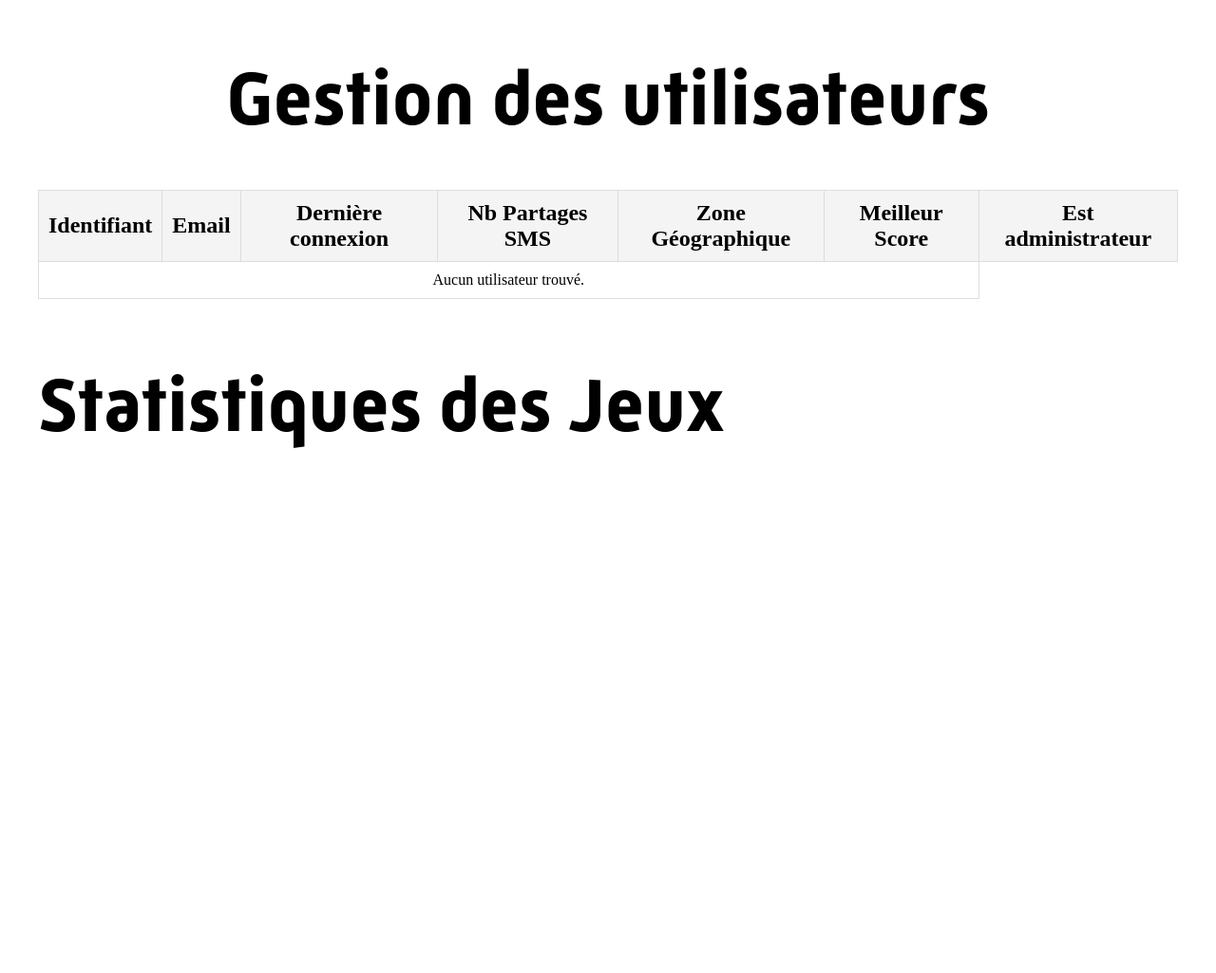
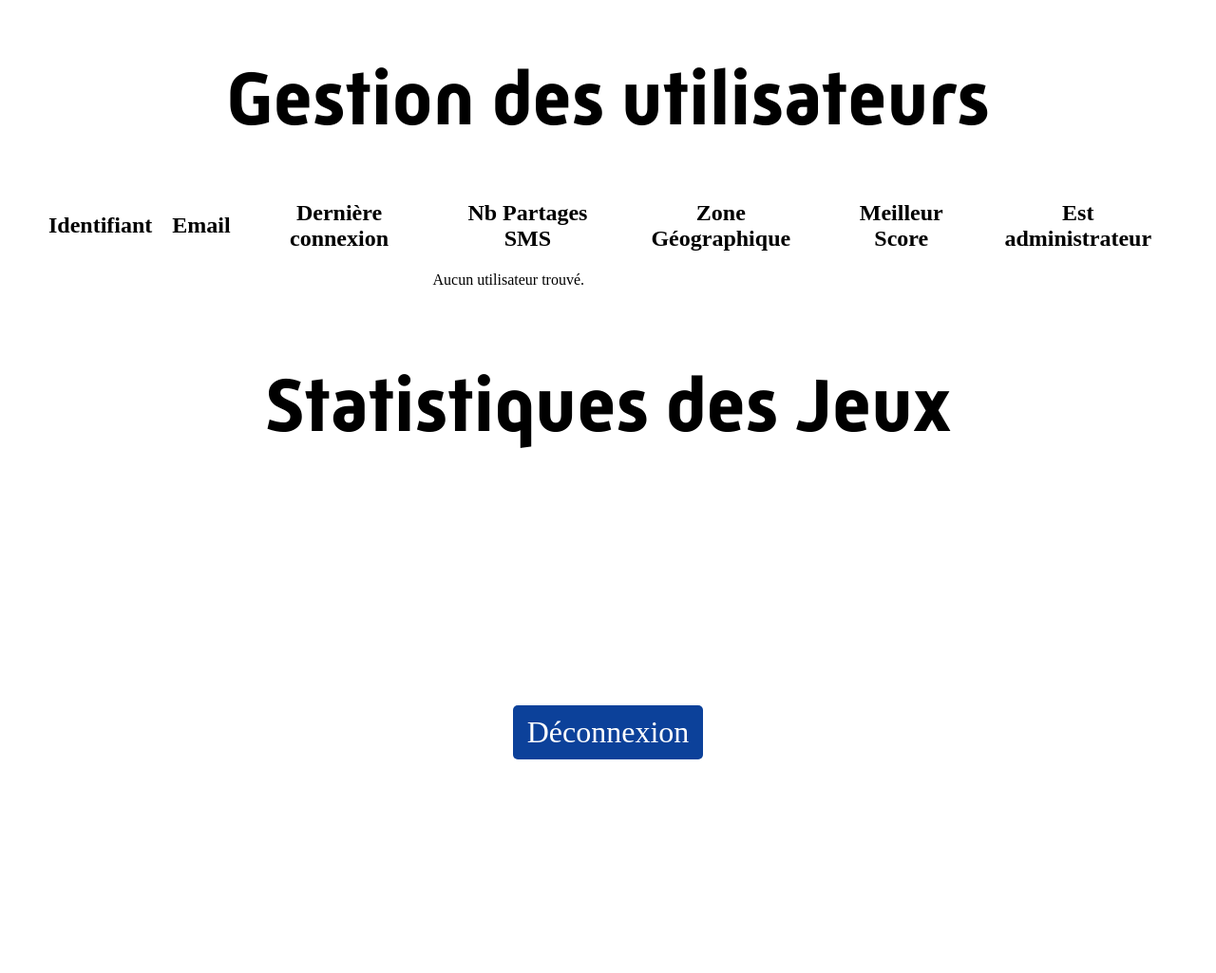
Before and after one commit to Raphaelo2004/LesGlobulesBlancs, a Symfony app: template app/cpam/templates/admin/index.html.twig in a window 1280 px wide. Shown: the part 225-1250 px from the top of the page at 95% size. Before the commit the page ends 697 px from the top, so only its background shows below. Run offline with Twig, Linux system fonts and the light colour scheme; the template is opened without the code that fills it, so the values that code supplies are empty; a map, chart or similar area stays blank; style sheets or scripts are compiled from the project's sources; some libraries are stand-ins or nearby versions; some web fonts are replaced.

Commit message:
changement de la gestion de l'admin

```diff
--- a/app/cpam/public/css/admin/admin.css
+++ b/app/cpam/public/css/admin/admin.css
@@ -1,4 +1,119 @@
 @charset "UTF-8";
+/* Variables */
+/* SCSS */
+.titre--regular {
+  font-family: "Mic32New-Rg";
+}
+.titre--regular-it {
+  font-family: "Mic32New-RgIt";
+}
+.titre--bold {
+  font-family: "Mic32New-Bd";
+}
+.titre--bold-it {
+  font-family: "Mic32New-BdIt";
+}
+.titre--light {
+  font-family: "Mic32New-Lt";
+}
+.titre--light-it {
+  font-family: "Mic32New-LtIt";
+}
+.titre--medium {
+  font-family: "Mic32New-Md";
+}
+.titre--medium-it {
+  font-family: "Mic32New-MdIt";
+}
+.titre--extralarge {
+  font-size: 128px;
+}
+.titre--large {
+  font-size: 80px;
+}
+
+.para--regular {
+  font-family: "SourceSansPro-Regular";
+}
+.para--italic {
+  font-family: "SourceSansPro-Italic";
+}
+.para--bold {
+  font-family: "SourceSansPro-Bold";
+}
+.para--bold-it {
+  font-family: "SourceSansPro-BoldItalic";
+}
+.para--light {
+  font-family: "SourceSansPro-Light";
+}
+.para--light-it {
+  font-family: "SourceSansPro-LightItalic";
+}
+.para--extra-light {
+  font-family: "SourceSansPro-ExtraLight";
+}
+.para--extra-light-it {
+  font-family: "SourceSansPro-ExtraLightItalic";
+}
+.para--semibold {
+  font-family: "SourceSansPro-SemiBold";
+}
+.para--semibold-it {
+  font-family: "SourceSansPro-SemiBoldItalic";
+}
+.para--black {
+  font-family: "SourceSansPro-Black";
+}
+.para--black-it {
+  font-family: "SourceSansPro-BlackItalic";
+}
+.para--extralarge {
+  font-size: 48px;
+}
+.para--large {
+  font-size: 40px;
+}
+.para--medium {
+  font-size: 32px;
+}
+.para--small {
+  font-size: 24px;
+}
+
+html, body {
+  height: 100%;
+  margin: 0;
+  padding: 0;
+}
+
+main {
+  background-color: #ffffff;
+  background-size: cover;
+  background-position: center;
+  background-repeat: no-repeat;
+  height: 100%;
+  padding: 0px;
+  margin: 0px;
+}
+
+a {
+  text-decoration: none;
+}
+
+.score-container {
+  text-align: center;
+  display: block;
+  position: fixed;
+  top: 220px;
+  left: 50%;
+  transform: translateX(-50%);
+  z-index: 200;
+}
+.score-container h1 {
+  color: #ffffff;
+}
+
 .admin-container {
   max-width: 1200px;
   margin: auto;
@@ -22,19 +137,42 @@
 }
 
 .admin-table th, .admin-table td {
-  border: 1px solid #ddd;
+  border: 1px solid #ffffff;
   padding: 10px;
   text-align: center;
 }
 
 .admin-table th {
-  background-color: #f4f4f4;
+  background-color: #ffffff;
 }
 
 .admin-table tr:nth-child(even) {
-  background-color: #f9f9f9;
+  background-color: #ffffff;
 }
 
 .admin-table tr:hover {
   background-color: #f1f1f1; /* Ajoute un survol pour améliorer l'expérience utilisateur */
+}
+
+.game-stats h2 {
+  text-align: center;
+}
+
+.logout-container {
+  text-align: center;
+  margin: 50px;
+}
+
+.btn-logout {
+  display: inline-block;
+  padding: 10px 15px;
+  background-color: #0C419A;
+  color: #ffffff;
+  text-decoration: none;
+  border-radius: 5px;
+  transition: background 0.3s ease-in-out;
+}
+
+.btn-logout:hover {
+  background-color: blue;
 }/*# sourceMappingURL=admin.css.map */
--- a/app/cpam/public/css/admin/admin.scss
+++ b/app/cpam/public/css/admin/admin.scss
@@ -1,3 +1,5 @@
+@import '../../style_general';
+
 .admin-container {
     max-width: 1200px;
     margin: auto;
@@ -21,19 +23,44 @@
 }
 
 .admin-table th, .admin-table td {
-    border: 1px solid #ddd;
+    border: 1px solid $color-white;
     padding: 10px;
     text-align: center;
 }
 
 .admin-table th {
-    background-color: #f4f4f4;
+    background-color: $color-white;
 }
 
 .admin-table tr:nth-child(even) {
-    background-color: #f9f9f9;
+    background-color: $color-white;
 }
 
 .admin-table tr:hover {
     background-color: #f1f1f1;  /* Ajoute un survol pour améliorer l'expérience utilisateur */
 }
+
+.game-stats{
+    h2{
+        text-align: center;
+    }
+}
+
+.logout-container {
+    text-align: center;
+    margin: 50px;
+}
+
+.btn-logout {
+    display: inline-block;
+    padding: 10px 15px;
+    background-color: $color-blue-main;
+    color: $color-white;
+    text-decoration: none;
+    border-radius: 5px;
+    transition: background 0.3s ease-in-out;
+}
+
+.btn-logout:hover {
+    background-color: blue;
+}
--- a/app/cpam/src/Controller/ProfilController.php
+++ b/app/cpam/src/Controller/ProfilController.php
@@ -32,7 +32,6 @@ class ProfilController extends AbstractController
             'controller_name' => 'ProfilController',
             'navItems' => $navService->getNavigationItems(),
             'activeNav' => 'profil', // Indique la page active
-            'isAdmin' => $utilisateur ? $utilisateur->getIsAdmin() : false
         ]);
     }
 }
--- a/app/cpam/templates/admin/index.html.twig
+++ b/app/cpam/templates/admin/index.html.twig
@@ -12,6 +12,7 @@
 
     <div class="admin-container">
         <h1 class="admin-title titre--large titre--bold">Gestion des utilisateurs</h1>
+
         <div class="admin-table-container">
             <table class="admin-table">
                 <thead>
@@ -53,11 +54,12 @@
 
         <!-- Injecter les données dans un élément JSON pour être récupérées par JS -->
         <div id="gameStatsData" style="display:none;">{{ gameStats|json_encode()|raw }}</div>
+
+        <!-- Bouton de déconnexion -->
+        <div class="logout-container">
+            <a href="{{ path('app_deconnexion') }}" class="btn-logout para--regular para--medium">Déconnexion</a>
+        </div>
     </div>
-
-    {% if navItems is defined and activeNav is defined %}
-        {% include 'composants/nav_bar/navigation.html.twig' with { 'navItems': navItems, 'activeNav': activeNav } %}
-    {% endif %}
 {% endblock %}
 
 
--- a/app/cpam/templates/profil/index.html.twig
+++ b/app/cpam/templates/profil/index.html.twig
@@ -18,9 +18,6 @@
             <a href="{{ path("app_confidentialite") }}" class="profil-link para--regular para--large">Confidentialité & Sécurité</a>
             <a href="https://www.instagram.com/mes_tips_sante?igsh=bmppeTNrZW9zcGVw" class="profil-link para--regular para--large">Instagram</a>
             <a href="{{ path("app_accessibilite") }}" class="profil-link para--regular para--large">Accessibilité</a>
-            {% if isAdmin %}
-                <a href="{{ path("app_admin") }}" class="profil-link para--regular para--large">Statistiques</a>
-            {% endif %}
             <a href="{{ path("app_deconnexion") }}" class="profil-link para--regular para--large">Se déconnecter</a>
         </div>
     </div>
```
Also changed, not shown: app/cpam/src/Controller/AccueilController.php (+15 -1 lines), app/cpam/src/Controller/LoginController.php (+6 -2 lines), 1 other file.
